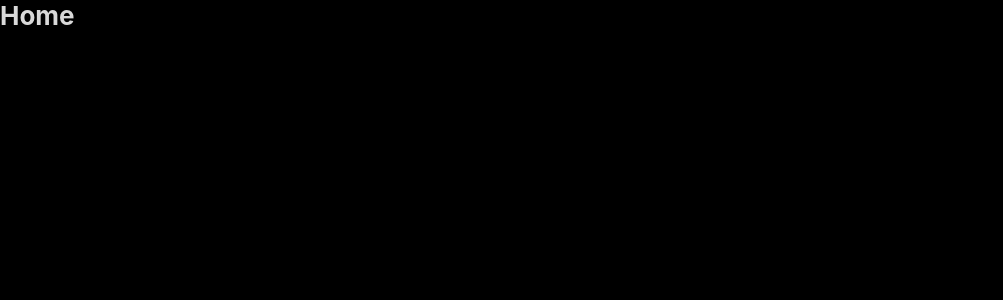
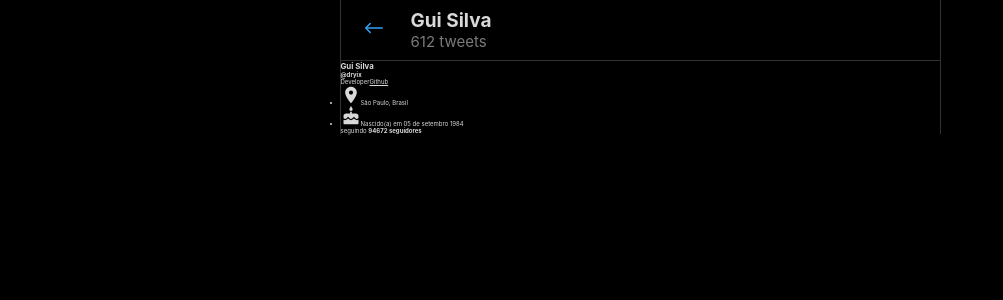
Before and after one commit to Gui-dev/clone-twitter, a React (Create React App) app: page / in a window 1280 px wide. Shown: the top 300 px of the page, without its empty margins (0-1003 px from the left). Built offline with nearby package versions, Linux system fonts and the light colour scheme.

Commit message:
Iciciando estilos de Home, Main e ProfilePage

```diff
--- a/src/components/Layout/style.ts
+++ /dev/null
@@ -1,5 +0,0 @@
-import styled from 'styled-components'
-
-export const Container = styled.div`
-
-`
--- /dev/null
+++ b/src/components/Main/index.tsx
@@ -0,0 +1,34 @@
+import React from 'react'
+
+import ProfilePage from './../ProfilePage'
+import { Container, Header, BackIcon, ProfileInfo, BottomMenu, HomeIcon,
+  SearchIcon, BellIcon, EmailIcon
+} from './style'
+
+const Main: React.FC = () => {
+  return (
+    <Container>
+      <Header>
+        <button>
+          <BackIcon />
+        </button>
+
+        <ProfileInfo>
+          <h1>Gui Silva</h1>
+          <span>612 tweets</span>
+        </ProfileInfo>
+      </Header>
+
+      <ProfilePage />
+
+      <BottomMenu>
+        <HomeIcon className="active"/>
+        <SearchIcon />
+        <BellIcon />
+        <EmailIcon />
+      </BottomMenu>
+    </Container>
+  )
+}
+
+export default Main
--- /dev/null
+++ b/src/components/Main/style.ts
@@ -0,0 +1,102 @@
+import styled, { css } from 'styled-components'
+
+import { BsArrowLeft, MdHome, MdSearch, MdNotifications, MdEmail } from './../../style/icons'
+
+export const Container = styled.main`
+  display: flex;
+  flex-direction: column;
+  width: min(60.1rem, 100%);
+
+  @media ( min-width: 50rem ) {
+    border-left: 1px solid var(--outline);
+    border-right: 1px solid var(--outline);
+  }
+`
+
+export const Header = styled.header`
+  display: flex;
+  align-items: center;
+  position: sticky;
+  top: 0;
+  text-align: left;
+  padding: 0.8rem 0 0.9rem 1.3rem;
+  background-color: var(--primary);
+  border-bottom: 1px solid var(--outline);
+  z-index: 2;
+
+  > button {
+    padding: 0.8rem;
+    border-radius: 50%;
+    outline: 0;
+    cursor: pointer;
+
+    &:hover {
+      background-color: var(--twitter-dark-hover);
+    }
+  }
+`
+
+export const BackIcon = styled(BsArrowLeft)`
+  width: 2.4rem;
+  height: 2.4rem;
+  fill: var(--twitter);
+`
+
+export const ProfileInfo = styled.div`
+  display: flex;
+  flex-direction: column;
+  margin-left: 1.7rem;
+
+  > h1 {
+    font-size: 1.9rem;
+  }
+
+  > span {
+    font-size: 1.5rem;
+    color: var(--gray);
+  }
+`
+
+export const BottomMenu = styled.div`
+  display: flex;
+  justify-content: space-between;
+  position: fixed;
+  bottom: 0;
+  left: 0;
+  width: 100%;
+  padding: 0.8rem min(4.6rem, max(10vw, 1rem));
+  background-color: var(--primary);
+  border-top: 1px solid var(--outline);
+
+  @media ( min-width: 50rem ) {
+    display: none;
+  }
+`
+
+const iconCSS = css`
+  width: 3.1rem;
+  height: 3.1rem;
+  fill: var(--gray);
+  cursor: pointer;
+
+  &:hover,
+  &.active {
+    fill: var(--twitter);
+  }
+`
+
+export const HomeIcon = styled(MdHome)`
+  ${iconCSS};
+`
+
+export const SearchIcon = styled(MdSearch)`
+  ${iconCSS};
+`
+
+export const BellIcon = styled(MdNotifications)`
+  ${iconCSS};
+`
+
+export const EmailIcon = styled(MdEmail)`
+  ${iconCSS};
+`
--- /dev/null
+++ b/src/components/ProfilePage/index.tsx
@@ -0,0 +1,48 @@
+import React from 'react'
+
+import { Container, Banner, Avatar, ProfileData, LocationIcon, CakeIcon,
+  Followage
+} from './style'
+
+const ProfilePage: React.FC = () => {
+  return (
+    <Container>
+      <Banner>
+        <Avatar />
+      </Banner>
+
+      <ProfileData>
+        {/* <EditButton>
+          Editar Perfil
+        </EditButton> */}
+        <h1>Gui Silva</h1>
+        <h2>@dryix</h2>
+
+        <p>
+          Developer
+          <a href="https://github.com/Gui-dev" target="_blank">
+            Github
+          </a>
+        </p>
+
+        <ul>
+          <li>
+            <LocationIcon />
+            São Paulo, Brasil
+          </li>
+          <li>
+            <CakeIcon />
+            Nascido(a) em 05 de setembro 1984
+          </li>
+        </ul>
+
+        <Followage>
+          <span>seguindo <strong>94</strong></span>
+          <strong>672 <span>seguidores</span></strong>
+        </Followage>
+      </ProfileData>
+    </Container>
+  )
+}
+
+export default ProfilePage
--- /dev/null
+++ b/src/components/ProfilePage/style.ts
@@ -0,0 +1,37 @@
+import styled, { css } from 'styled-components'
+
+import { MdLocationOn, MdCake } from './../../style/icons'
+
+export const Container = styled.div`
+
+`
+
+export const Banner = styled.div`
+
+`
+
+export const Avatar = styled.div`
+
+`
+
+export const ProfileData = styled.div`
+
+`
+
+const iconCSS = css`
+  width: 2rem;
+  height: 2rem;
+  color: var(--gray);
+`
+
+export const LocationIcon = styled(MdLocationOn)`
+  ${iconCSS};
+`
+
+export const CakeIcon = styled(MdCake)`
+  ${iconCSS};
+`
+
+export const Followage = styled.div`
+
+`
--- a/src/pages/Home/index.tsx
+++ b/src/pages/Home/index.tsx
@@ -1,11 +1,17 @@
 import React from 'react'
 
-import { Container } from './style'
+import Main from './../../components/Main'
+
+import { Container, Wrapper, MenuBar, SideBar } from './style'
 
 const Home: React.FC = () => {
   return (
     <Container>
-      <h1>Home</h1>
+      <Wrapper>
+        <MenuBar />
+        <Main />
+        <SideBar />
+      </Wrapper>
     </Container>
   )
 }
--- a/src/pages/Home/style.ts
+++ b/src/pages/Home/style.ts
@@ -1,8 +1,21 @@
 import styled from 'styled-components'
 
 export const Container = styled.div`
+  background-color: var(--primary);
+`
 
-  h1 {
-    font-size: 2.6rem;
-  }
+export const Wrapper = styled.div`
+  display: flex;
+  justify-content: center;
+  height: 100%;
+  max-width: 128rem;
+  margin: 0 auto;
 `
+
+export const MenuBar = styled.div`
+
+`
+
+export const SideBar = styled.div`
+
+`
--- /dev/null
+++ b/src/style/icons.ts
@@ -0,0 +1,15 @@
+export {
+  MdHome,
+  MdNotifications,
+  MdEmail,
+  MdFavoriteBorder,
+  MdExitToApp,
+  MdLocationOn,
+  MdSearch,
+  MdPerson,
+  MdCake,
+  MdFavorite,
+} from 'react-icons/md'
+
+export { BsArrowLeft } from 'react-icons/bs'
+export { RiChat4Line } from 'react-icons/ri'
```
Also changed, not shown: src/components/Layout/index.tsx (deleted, +0 -13 lines), src/components/SideBar/index.tsx (added, +9 -0 lines), 1 other file (tests, documents, lock files or other folders).
